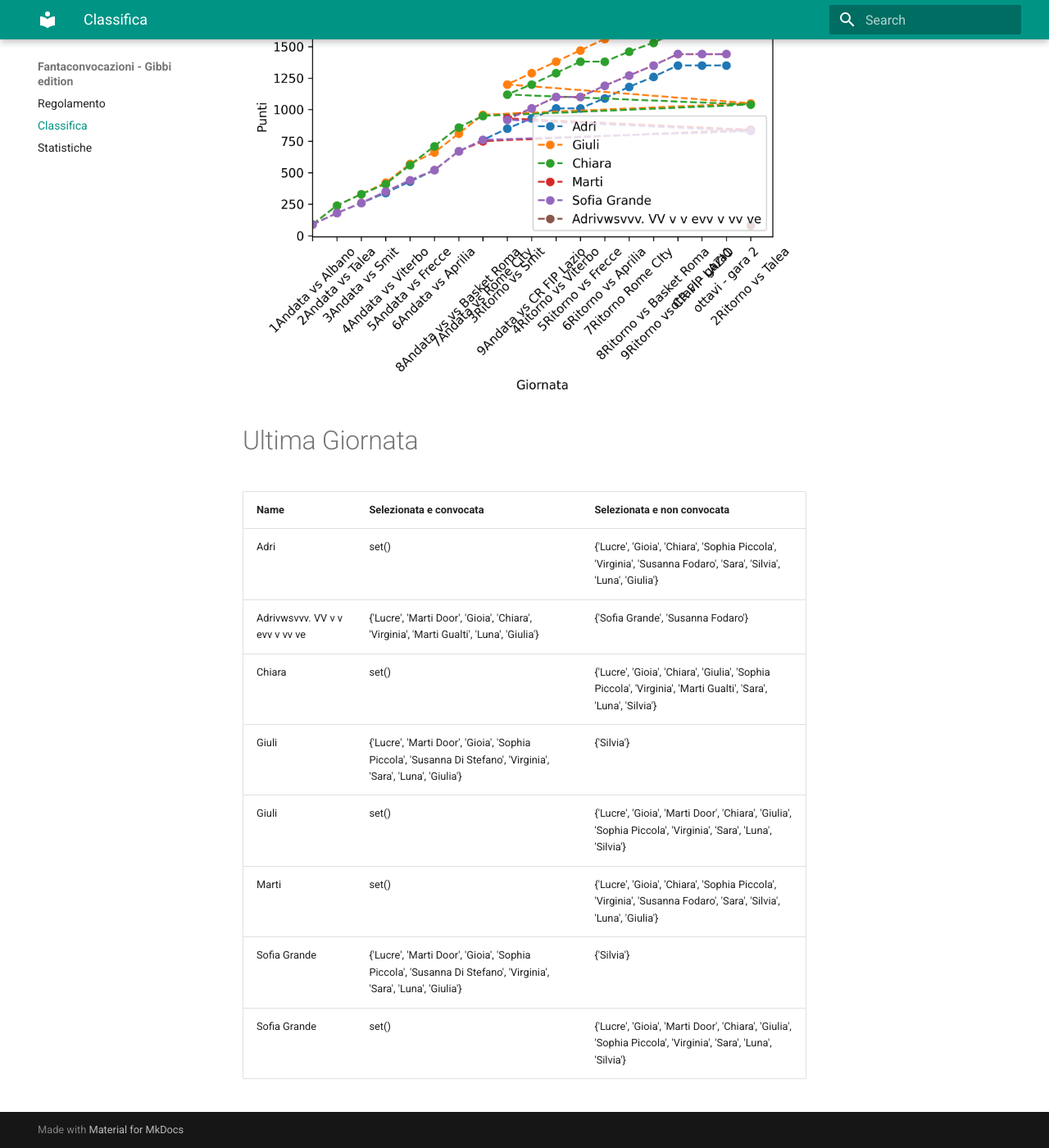
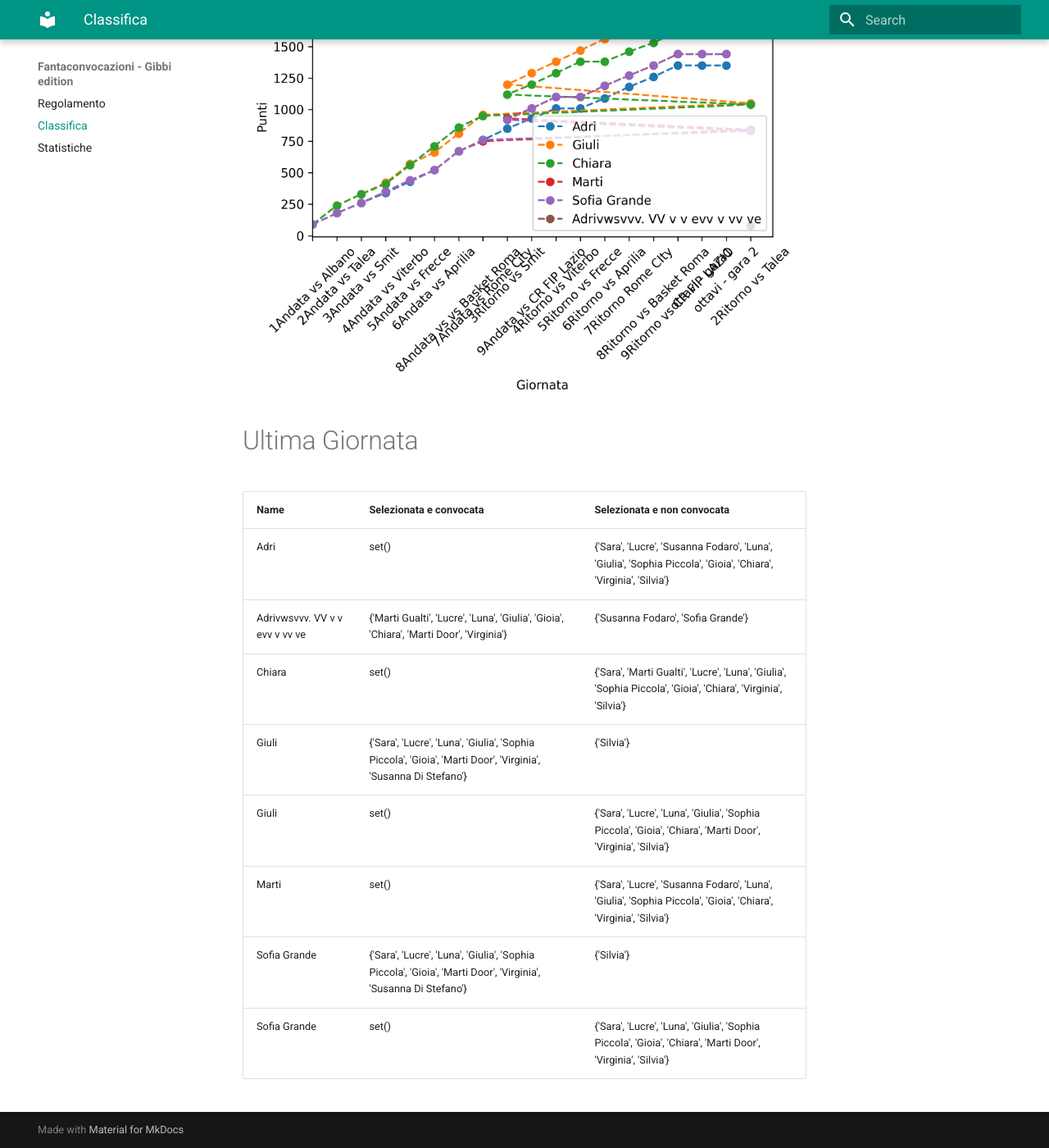
Before and after one commit to martinig94/fantagibbi, an MkDocs documentation site: the page built from docs/Classifica.md, in a window 1280 px wide and 1400 px high, scrolled down 676 px. Shown: the whole window at 82% size. Built offline with MkDocs 1.6.1 and Material for MkDocs 9.7.7, drawn with Linux system fonts in a browser that asks for light colours.

Commit message:
Auto-update from main.py

```diff
--- a/docs/Classifica.md
+++ b/docs/Classifica.md
@@ -19,12 +19,12 @@
 <!-- START_TABLE CORRECT -->
 | Name                           | Selezionata e convocata                                                                                        | Selezionata e non convocata                                                                                      |
 |:-------------------------------|:---------------------------------------------------------------------------------------------------------------|:-----------------------------------------------------------------------------------------------------------------|
-| Adri                           | set()                                                                                                          | {'Lucre', 'Gioia', 'Chiara', 'Sophia Piccola', 'Virginia', 'Susanna Fodaro', 'Sara', 'Silvia', 'Luna', 'Giulia'} |
-| Adrivwsvvv. VV v v evv v vv ve | {'Lucre', 'Marti Door', 'Gioia', 'Chiara', 'Virginia', 'Marti Gualti', 'Luna', 'Giulia'}                       | {'Sofia Grande', 'Susanna Fodaro'}                                                                               |
-| Chiara                         | set()                                                                                                          | {'Lucre', 'Gioia', 'Chiara', 'Giulia', 'Sophia Piccola', 'Virginia', 'Marti Gualti', 'Sara', 'Luna', 'Silvia'}   |
-| Giuli                          | {'Lucre', 'Marti Door', 'Gioia', 'Sophia Piccola', 'Susanna Di Stefano', 'Virginia', 'Sara', 'Luna', 'Giulia'} | {'Silvia'}                                                                                                       |
-| Giuli                          | set()                                                                                                          | {'Lucre', 'Gioia', 'Marti Door', 'Chiara', 'Giulia', 'Sophia Piccola', 'Virginia', 'Sara', 'Luna', 'Silvia'}     |
-| Marti                          | set()                                                                                                          | {'Lucre', 'Gioia', 'Chiara', 'Sophia Piccola', 'Virginia', 'Susanna Fodaro', 'Sara', 'Silvia', 'Luna', 'Giulia'} |
-| Sofia Grande                   | {'Lucre', 'Marti Door', 'Gioia', 'Sophia Piccola', 'Susanna Di Stefano', 'Virginia', 'Sara', 'Luna', 'Giulia'} | {'Silvia'}                                                                                                       |
-| Sofia Grande                   | set()                                                                                                          | {'Lucre', 'Gioia', 'Marti Door', 'Chiara', 'Giulia', 'Sophia Piccola', 'Virginia', 'Sara', 'Luna', 'Silvia'}     |
+| Adri                           | set()                                                                                                          | {'Sara', 'Lucre', 'Susanna Fodaro', 'Luna', 'Giulia', 'Sophia Piccola', 'Gioia', 'Chiara', 'Virginia', 'Silvia'} |
+| Adrivwsvvv. VV v v evv v vv ve | {'Marti Gualti', 'Lucre', 'Luna', 'Giulia', 'Gioia', 'Chiara', 'Marti Door', 'Virginia'}                       | {'Susanna Fodaro', 'Sofia Grande'}                                                                               |
+| Chiara                         | set()                                                                                                          | {'Sara', 'Marti Gualti', 'Lucre', 'Luna', 'Giulia', 'Sophia Piccola', 'Gioia', 'Chiara', 'Virginia', 'Silvia'}   |
+| Giuli                          | {'Sara', 'Lucre', 'Luna', 'Giulia', 'Sophia Piccola', 'Gioia', 'Marti Door', 'Virginia', 'Susanna Di Stefano'} | {'Silvia'}                                                                                                       |
+| Giuli                          | set()                                                                                                          | {'Sara', 'Lucre', 'Luna', 'Giulia', 'Sophia Piccola', 'Gioia', 'Chiara', 'Marti Door', 'Virginia', 'Silvia'}     |
+| Marti                          | set()                                                                                                          | {'Sara', 'Lucre', 'Susanna Fodaro', 'Luna', 'Giulia', 'Sophia Piccola', 'Gioia', 'Chiara', 'Virginia', 'Silvia'} |
+| Sofia Grande                   | {'Sara', 'Lucre', 'Luna', 'Giulia', 'Sophia Piccola', 'Gioia', 'Marti Door', 'Virginia', 'Susanna Di Stefano'} | {'Silvia'}                                                                                                       |
+| Sofia Grande                   | set()                                                                                                          | {'Sara', 'Lucre', 'Luna', 'Giulia', 'Sophia Piccola', 'Gioia', 'Chiara', 'Marti Door', 'Virginia', 'Silvia'}     |
 <!-- END_TABLE CORRECT -->
```
